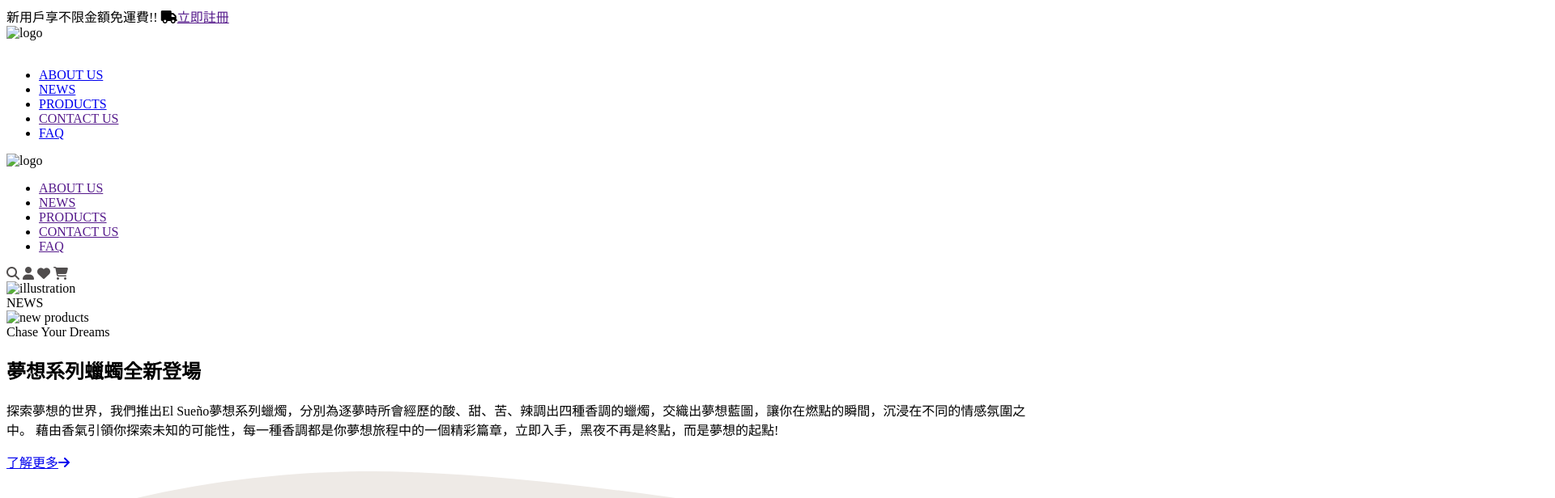
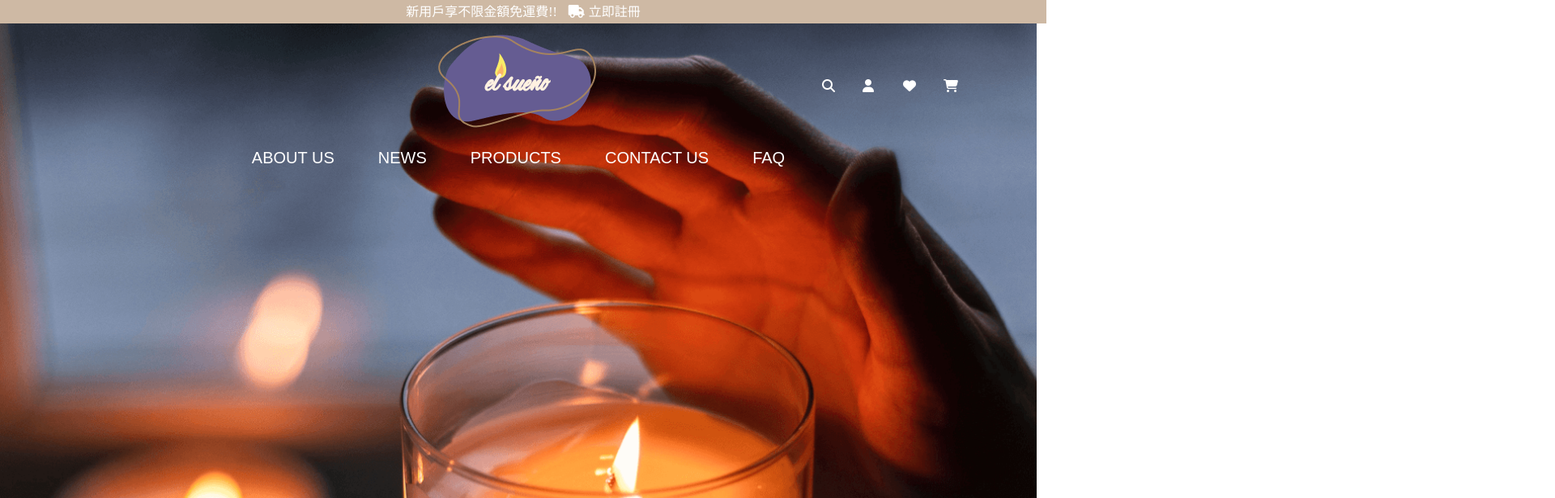
Before and after one commit to Min-Syuan/CHD104_31_personal, a plain HTML site: page index.html in a window 1280 px wide. Shown: the top 616 px of the page at 81% size, 1920 px wide, since content can reach past the window. Drawn offline with Linux system fonts and the light colour scheme; the site is published under a folder, as on GitHub Pages, so addresses that start at the root find nothing; files whose address does not match are found by name; a web font is replaced by a local one.

Commit message:
fix:檔案位址

```diff
--- a/index.html
+++ b/index.html
@@ -4,10 +4,10 @@
     <meta charset="UTF-8">
     <meta name="viewport" content="width=device-width, initial-scale=1.0">
     <title>Document</title>
-    <link rel="stylesheet" href="/CSS/reset.css">
-    <link rel="stylesheet" href="/CSS/index.css">
+    <link rel="stylesheet" href="./CSS/reset.css">
+    <link rel="stylesheet" href="./CSS/index.css">
     <link rel="stylesheet" href="https://cdnjs.cloudflare.com/ajax/libs/font-awesome/6.4.0/css/all.min.css">
-    <link rel="stylesheet" href="/CSS/grid.css">
+    <link rel="stylesheet" href="./CSS/grid.css">
     <link rel="preconnect" href="https://fonts.googleapis.com">
     <link rel="preconnect" href="https://fonts.gstatic.com" crossorigin>
     <link href="https://fonts.googleapis.com/css2?family=Allan:wght@700&display=swap" rel="stylesheet">
@@ -17,23 +17,23 @@
     <div class="header">
         <div class="coupon">新用戶享不限金額免運費!! <i class="fa fa-truck" aria-hidden="true"></i><a href="">立即註冊</a></div>
         <div class="logo-icon">
-            <div class="logo"><img src="../picture/Group 7.png" alt="logo"></div>
+            <div class="logo"><img src="./picture/Group 7.png" alt="logo"></div>
             <div class="icon">
                 <a href=""><i class="fa-solid fa-magnifying-glass" style="color: #ffffff;"></i></a>
                 <a href=""><i class="fa-solid fa-user" style="color: #ffffff;"></i></a>
                 <a href=""><i class="fa-solid fa-heart" style="color: #ffffff;"></i></a>
-                <a href="/personal/cart.html"><i class="fa-solid fa-cart-shopping" style="color: #ffffff;"></i></a>
+                <a href="./cart.html"><i class="fa-solid fa-cart-shopping" style="color: #ffffff;"></i></a>
             </div>
         </div>
         <div class="list">
             <nav>
                 <ul>
-                    <li><a href="/personal/about.html">ABOUT US</a></li>
-                    <li><a href="/personal/news.html">NEWS</a></li>
+                    <li><a href="./about.html">ABOUT US</a></li>
+                    <li><a href="./news.html">NEWS</a></li>
                     <!-- <li><a href="">HOT SALE</a></li> -->
-                    <li><a href="/personal/products.html">PRODUCTS</a></li>
+                    <li><a href="./products.html">PRODUCTS</a></li>
                     <li><a href="">CONTACT US</a></li>
-                    <li><a href="/personal/FAQ.html">FAQ</a></li>
+                    <li><a href="./FAQ.html">FAQ</a></li>
                 </ul>
             </nav>
         </div>
@@ -43,7 +43,7 @@
     </div>
     <div class="scroll-menu-container">
         <div class="scroll-menu" id="scroll-menu">
-                <img src="../picture/Group 7.png" alt="logo">
+                <img src="./picture/Group 7.png" alt="logo">
                 <div class="list">
                     <nav>
                     <ul>
@@ -68,19 +68,19 @@
     <div class="news-wrap">
         <div class="news-container">
             <div class="news">
-                <div class="pic"><img src="../picture/candle_illu.png" alt="illustration"></div>
+                <div class="pic"><img src="./picture/candle_illu.png" alt="illustration"></div>
                 <div class="title">NEWS</div>
             </div>
             <div class="content">
                 <div class="photo">
-                    <img src="../picture/news_photo.png" alt="new products">
+                    <img src="./picture/news_photo.png" alt="new products">
                 </div>
                 <div class="slogan">Chase Your Dreams</div>
                 <div class="introduce">
                     <h2>夢想系列蠟蠋全新登場</h2>
                     <p>探索夢想的世界，我們推出El Sueño夢想系列蠟燭，分別為逐夢時所會經歷的酸、甜、苦、辣調出四種香調的蠟燭，交織出夢想藍圖，讓你在燃點的瞬間，沉浸在不同的情感氛圍之中。
                     藉由香氣引領你探索未知的可能性，每一種香調都是你夢想旅程中的一個精彩篇章，立即入手，黑夜不再是終點，而是夢想的起點!</p>
-                    <a href="/personal/news.html" class="button-link">了解更多<i class="fa-solid fa-arrow-right"></i></a>
+                    <a href="./news.html" class="button-link">了解更多<i class="fa-solid fa-arrow-right"></i></a>
                 </div>
             </div>
         </div>
@@ -95,7 +95,7 @@
         </div>
         <div class="items-wrap">
             <div class="hot-sale">
-                <div class="pic"><img src="../picture/candle_illu2.png" alt="illustration"></div>
+                <div class="pic"><img src="./picture/candle_illu2.png" alt="illustration"></div>
                 <div class="title">HOT SALE</div>
             </div>
             <div class="hot-sale-items">
@@ -121,16 +121,16 @@
             </svg>
         </div>
         <div class="about">
-            <div class="pic"><img src="../picture/candle_illu2.png" alt="illustration"></div>
+            <div class="pic"><img src="./picture/candle_illu2.png" alt="illustration"></div>
             <div class="title">ABOUT US</div>
         </div>
         <div class="reason">
             <div class="section">
                 <div class="first-text"><p>現代人常常忙於各種事務，往往會迷失於生活瑣碎中。然而，在這喧囂的生活中，我們相信微小的事物蘊藏了無限的力量。因此，El Sueño 蠟燭誕生了，將成為你生活中的小巧良伴!</p></div>
-                <div class="pic"><img src="../picture/section_photo1.png" alt=""></div>
+                <div class="pic"><img src="./picture/section_photo1.png" alt=""></div>
             </div>
             <div class="section">
-                <div class="pic"><img src="../picture/section_photo2.png" alt=""></div>
+                <div class="pic"><img src="./picture/section_photo2.png" alt=""></div>
                 <div class="second-text"><p>堅持以最天然的方式來研發配方，致力於還原生活周遭最自然的氣味。我們深知，每個人對於家中環境和身體接觸的產品都抱持著高度的關注和重視。因此，我們堅守著對純淨的堅持，選擇天然成分，讓大家能夠安心選購。</p></div>
             </div>
         </div>
@@ -142,28 +142,28 @@
             </svg>
         </div>
         <div class="quality">
-            <div class="pic"><img src="../picture/candle_illu2.png" alt="illustration"></div>
+            <div class="pic"><img src="./picture/candle_illu2.png" alt="illustration"></div>
             <div class="title">QUALITY</div>
         </div>
         <div class="wrap">
             <div class="row">
                 <div class="col-12 col-md-4">
                     <div class="card">
-                        <img src="../picture/大豆蠟.png" alt="soy wax">
+                        <img src="./picture/大豆蠟.png" alt="soy wax">
                         <h2>100%大豆蠟製造</h2>
                         <p>我們的產品均使用100%大豆蠟製造，無添加石蠟及抗收縮劑等化學物質，純天然成分天天使用都安心 。</p>
                     </div>
                 </div>
                 <div class="col-12 col-md-4">
                     <div class="card">
-                        <img src="../picture/精油.png" alt="essential">
+                        <img src="./picture/精油.png" alt="essential">
                         <h2>選用植物萃取精油</h2>
                         <p>以天然植物萃取精油取代成本低廉的人工香精，散發出的香味更加柔和且具有穩定情緒的功效。</p>
                     </div>
                 </div>
                 <div class="col-12 col-md-4">
                     <div class="card">
-                        <img src="../picture/木片.png" alt="wood">
+                        <img src="./picture/木片.png" alt="wood">
                         <h2>使用木片當燭芯</h2>
                         <p>使用天然的木片作為芯材，相較於傳統的棉芯或其他合成材料，更環保友善。木片燃燒時會發出劈啪聲響，有療癒人心作用。</p>
                     </div>
@@ -197,7 +197,7 @@
             <div class="service">
                 <h3>CUSTOMER SERVICE</h3>
                 <ul>
-                    <li><a href="/personal/FAQ.html">常見問題</a></li>
+                    <li><a href="./FAQ.html">常見問題</a></li>
                     <li><a href="">購物須知</a></li>
                     <li><a href="">退貨須知</a></li>
                     <li><a href="">付款服務方式</a></li>
```
